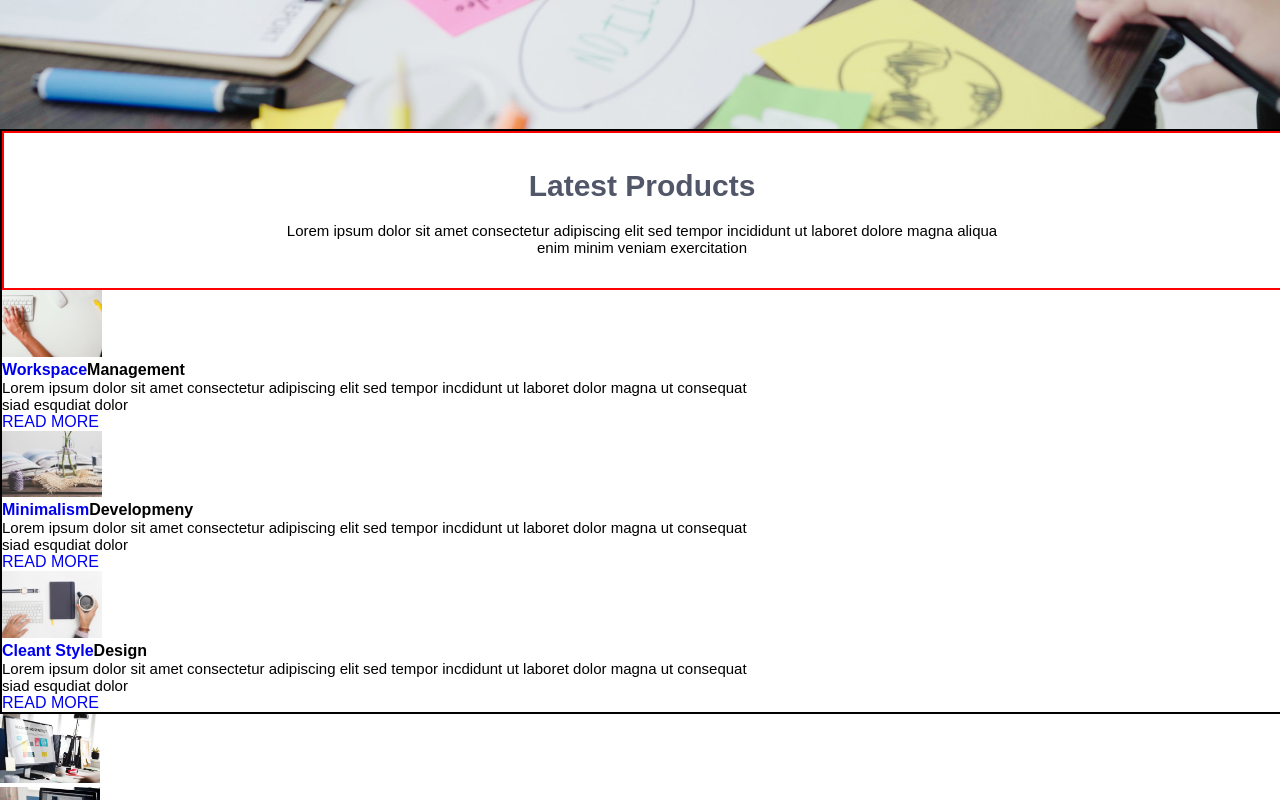
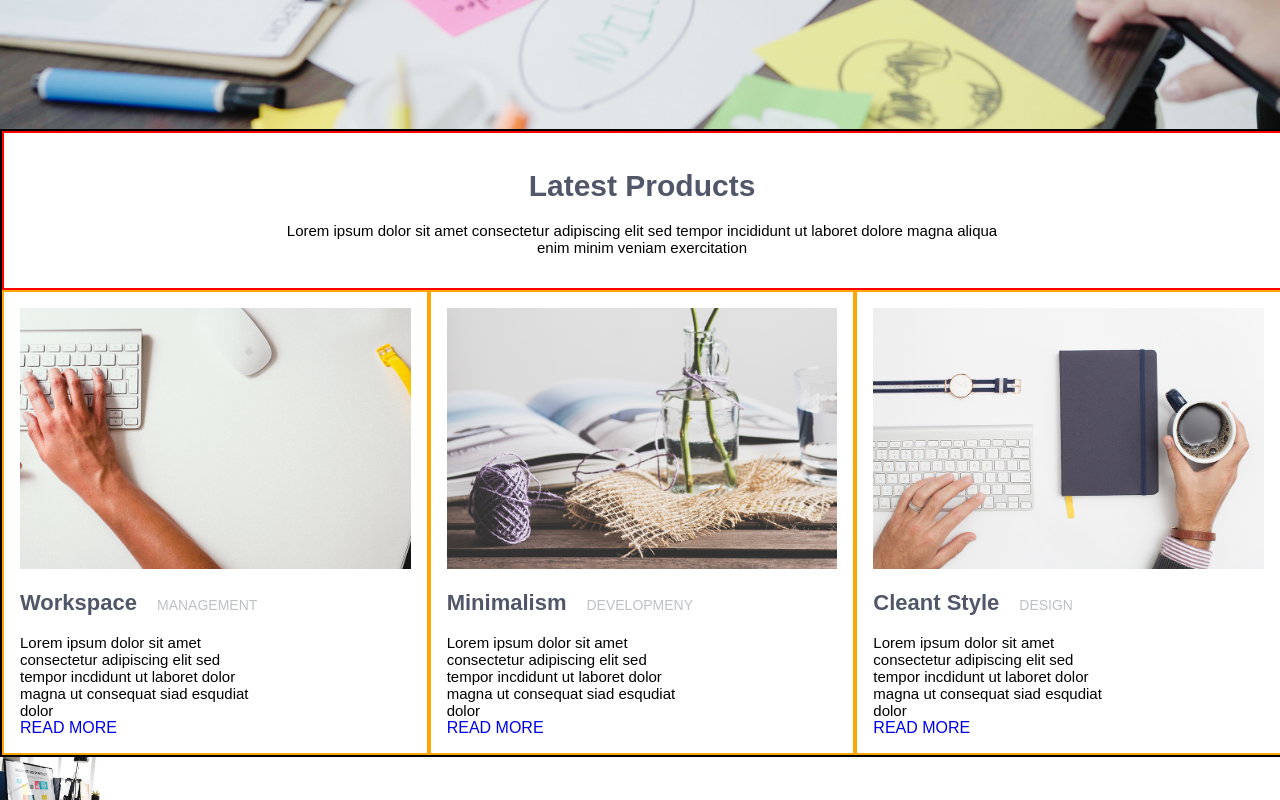
Before and after one commit to willianbatist/project-landing_page_agency, a React (Create React App) app: page / in a window 1280 px wide. Shown: the part 480-1280 px from the top of the page. Built offline with nearby package versions, Linux system fonts and the light colour scheme.

Commit message:
styles: productCard h4

```diff
--- a/src/components/products/Products.tsx
+++ b/src/components/products/Products.tsx
@@ -12,7 +12,8 @@ export default function Products() {
           incididunt ut laboret dolore magna aliqua enim minim veniam exercitation
         </p>
       </div>
-      {apiProducts.map((e) => (
+      <div className="divProductsCard">{
+        apiProducts.map((e) => (
           <ProductCard
             key={e.id}
             id={e.id}
@@ -21,7 +22,8 @@ export default function Products() {
             tag={e.tag}
             description={e.description}
           />
-      ))}
+        ))
+        }</div>
     </S.Products>
   );
 }
--- a/src/components/products/productCard.tsx
+++ b/src/components/products/productCard.tsx
@@ -20,7 +20,7 @@ export default function ProductCard({
   return (
     <S.ProductCard key={key}>
       <div>
-        <img className="apagarIsso" alt={name} src={img} />
+        <img alt={name} src={img} />
       </div>
       <h4>
         <a href="#">{name}</a>
--- a/src/components/products/products.styles.ts
+++ b/src/components/products/products.styles.ts
@@ -25,7 +25,46 @@ export const Products = styled.section`
     border: 2px solid red;
     padding: 2em;
   }
+
+  .divProductsCard {
+    display: flex;
+  }
+
+  @media(max-width: 770px) {
+  .divProductsCard {
+    display: block;
+  }
+}
 `;
 
 export const ProductCard = styled.section`
+  border: 2px solid orange;
+  padding: 1em;
+  img {
+    max-width: 100%;
+    height: auto;
+  }
+
+  h4 {
+    font-size: 22px;
+    margin-block-start: 0.8em;
+    margin-block-end: 0.8em;
+    margin-inline-start: 0px;
+    margin-inline-end: 0px;
+  }
+
+  h4 a {
+    color: #515769;
+  }
+  h4 a:hover {
+    color: #81848f;
+  }
+
+  h4 span {
+    margin-left: 20px;
+    text-transform: uppercase;
+    font-size: 14px;
+    font-weight: 400;
+    color: #bfc1c7;
+  }
 `;
```
Lines whose indentation alone changed are shown as unchanged.
